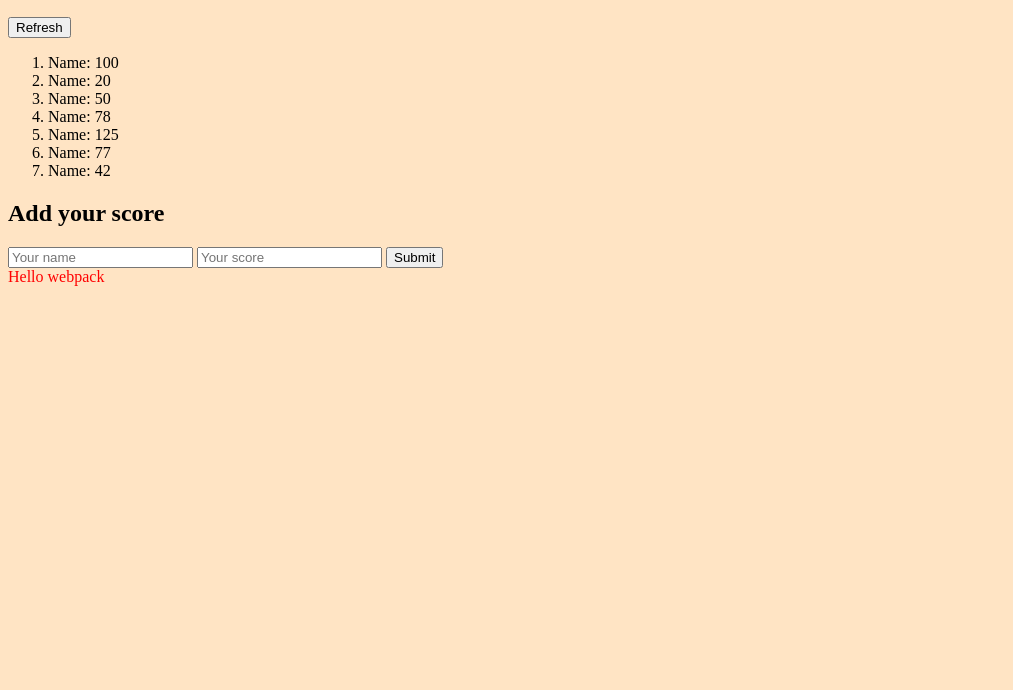
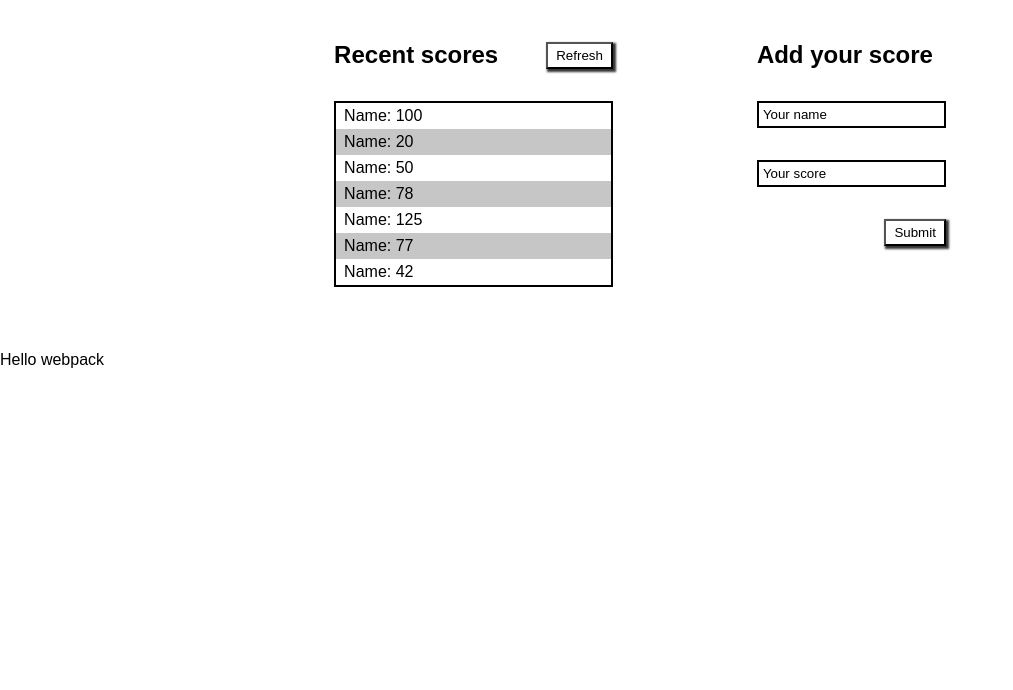
Before and after one commit to mwismann/leaderboard, a website built with webpack: page src/index.html in a window 1280 px wide. Shown: the part 110-800 px from the top of the page, without its empty margins (0-1013 px from the left). Built offline with nearby package versions, Linux system fonts and the light colour scheme.

Commit message:
Add wireframe styles

```diff
--- a/src/style.css
+++ b/src/style.css
@@ -1,7 +1,75 @@
-body {
-    background-color: bisque;
+* {
+  margin: 0;
+  padding: 0;
+  box-sizing: border-box;
+  font-family: Arial, Helvetica, sans-serif;
 }
 
-.hello {
-    color: red;
+main {
+  width: 100%;
+  padding: 2rem 16rem;
 }
+
+h1 {
+  font-size: 3rem;
+}
+
+.container {
+  width: 100%;
+  display: flex;
+  justify-content: center;
+  gap: 5rem;
+}
+
+#leaderboard,
+#score-form {
+  margin-top: 2rem;
+  padding: 2rem;
+  display: flex;
+  flex-direction: column;
+  gap: 2rem;
+}
+
+.btn {
+  padding: 0.25rem 0.5rem;
+  background-color: transparent;
+  box-shadow: 2px 2px 2px 1px rgb(53, 53, 53);
+  cursor: pointer;
+}
+
+/* ---------- Leaderboard Section ------------ */
+.most-recent {
+  display: flex;
+  align-items: center;
+  gap: 3rem;
+}
+
+.scores {
+  list-style: none;
+  border: 2px solid black;
+}
+
+.scores > li {
+  padding: 0.25rem 0.5rem;
+}
+
+.scores > li:nth-child(2n) {
+  background-color: rgb(198, 198, 198);
+}
+
+/* ---------- Form Section ------------ */
+form {
+  display: flex;
+  flex-direction: column;
+  align-items: flex-end;
+  gap: 2rem;
+}
+
+input[type="text"] {
+  padding: 0.25rem;
+  border: 2px solid black;
+}
+
+::placeholder {
+  color: black;
+}
```
